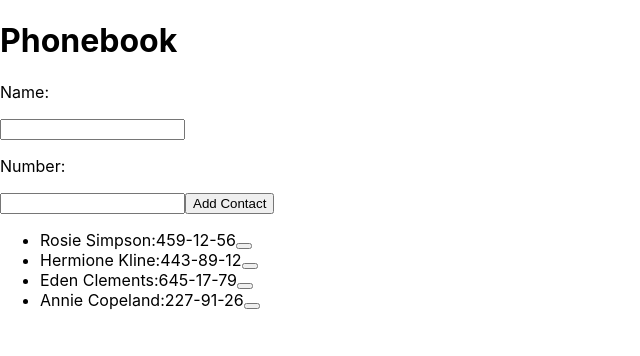
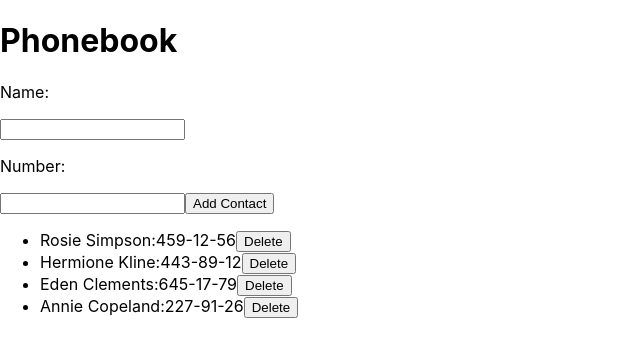
Before and after one commit to marichiiin/goit-react-hw-02-phonebook, a React (Create React App) app: page / in a window 1280 px wide. Shown: the top 356 px of the page, without its empty margins (0-640 px from the left). Built offline with nearby package versions, Linux system fonts and the light colour scheme.

Commit message:
fixed delete button

```diff
--- a/src/components/ContactListItem/ContactListItem.jsx
+++ b/src/components/ContactListItem/ContactListItem.jsx
@@ -7,7 +7,7 @@ export const ContactListItem = ({name, number, deleteContact}) => {
             <li>
                 {name}:
                 <span>{number}</span>
-                <button>{deleteContact}</button>
+                <button onClick={deleteContact}> Delete </button>
             </li>
         )
 
```
